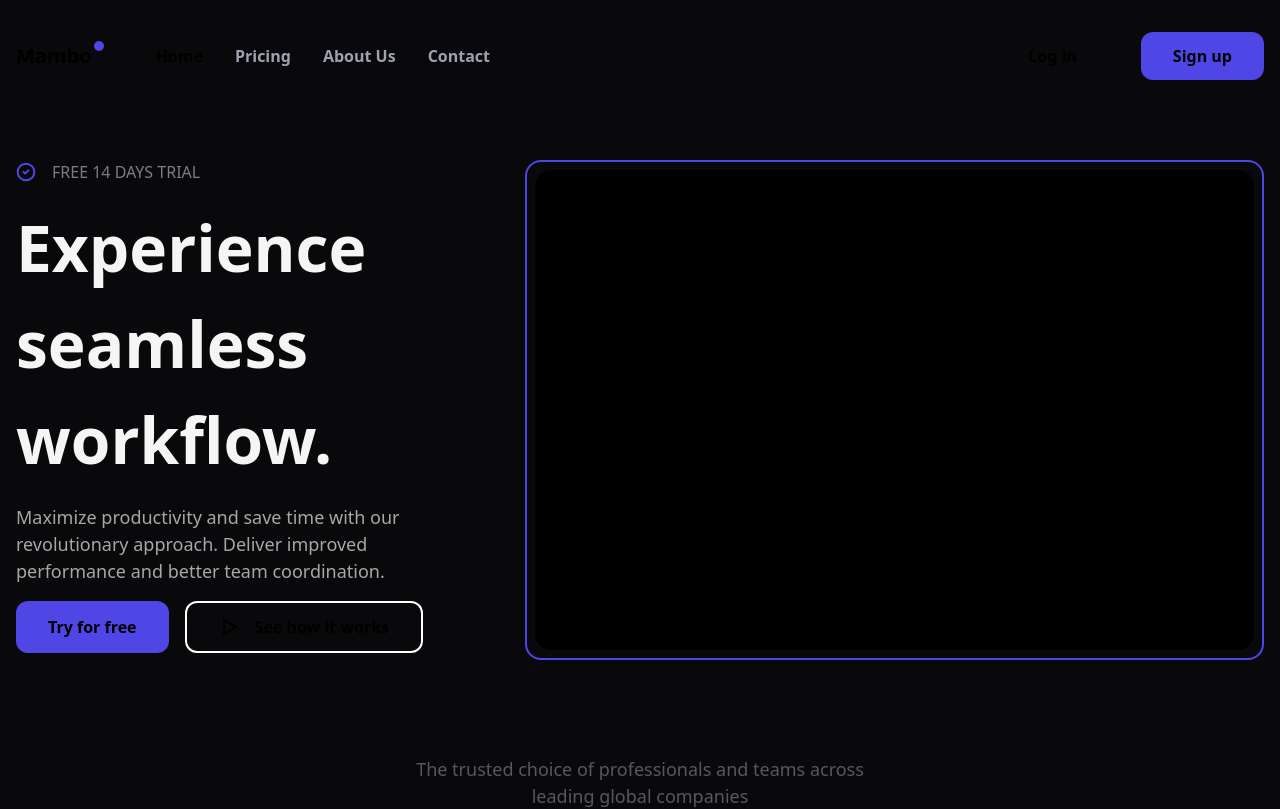
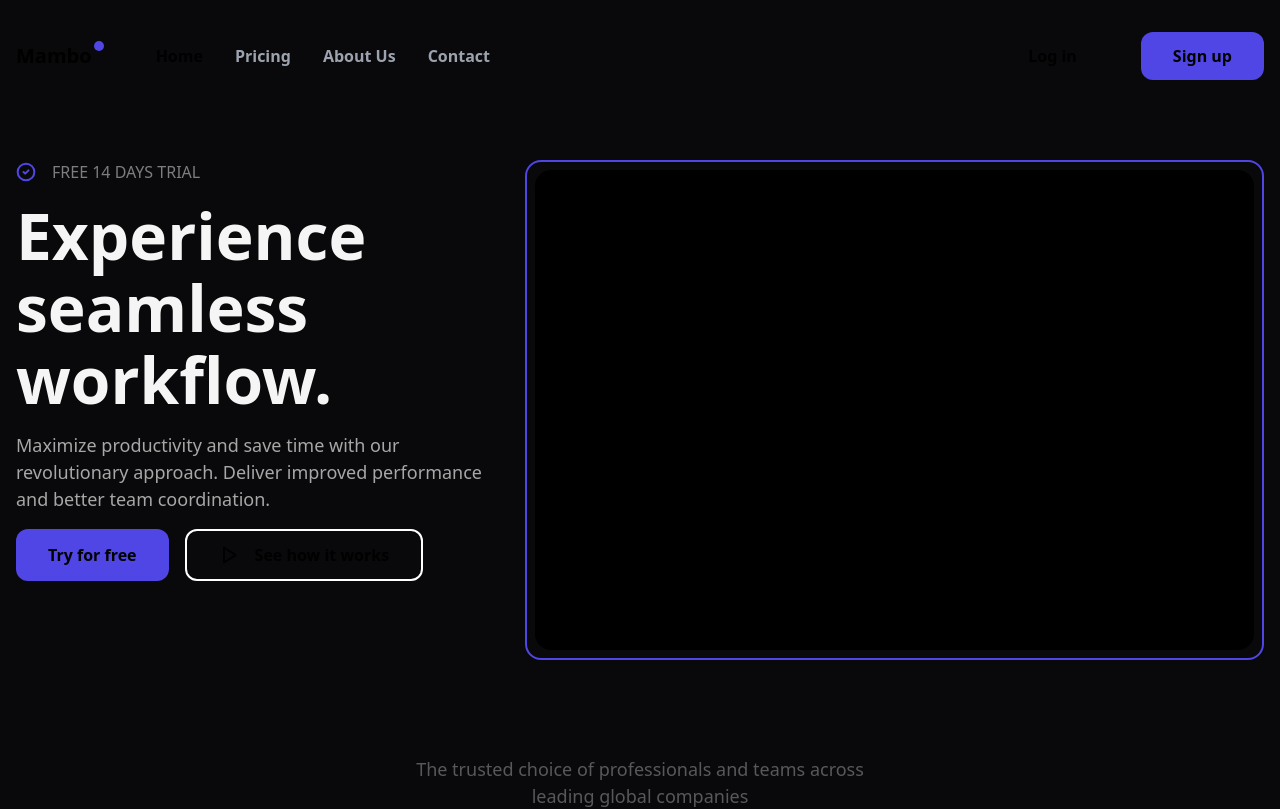
Before and after one commit to wickeddd3/mambo, a Next.js app: page / in a window 1280 px wide. Shown: the top 809 px of the page. Built offline with nearby package versions, Linux system fonts and the light colour scheme.

Commit message:
add: hero text line-height

```diff
--- a/src/components/SectionHero.tsx
+++ b/src/components/SectionHero.tsx
@@ -11,10 +11,10 @@ export default function SectionHero() {
               FREE 14 DAYS TRIAL
             </h6>
           </div>
-          <h1 className="text-4xl font-extrabold text-[#f5f5f5] md:text-5xl lg:text-6xl">
+          <h1 className="text-4xl font-extrabold leading-10 text-[#f5f5f5] md:text-5xl md:leading-[4.5rem] lg:text-6xl">
             Experience seamless workflow.
           </h1>
-          <p className="text-balance text-md text-[#a7a7a7] md:text-lg">
+          <p className="text-pretty text-md text-[#a7a7a7] md:text-lg">
             Maximize productivity and save time with our revolutionary approach.
             Deliver improved performance and better team coordination.
           </p>
```
